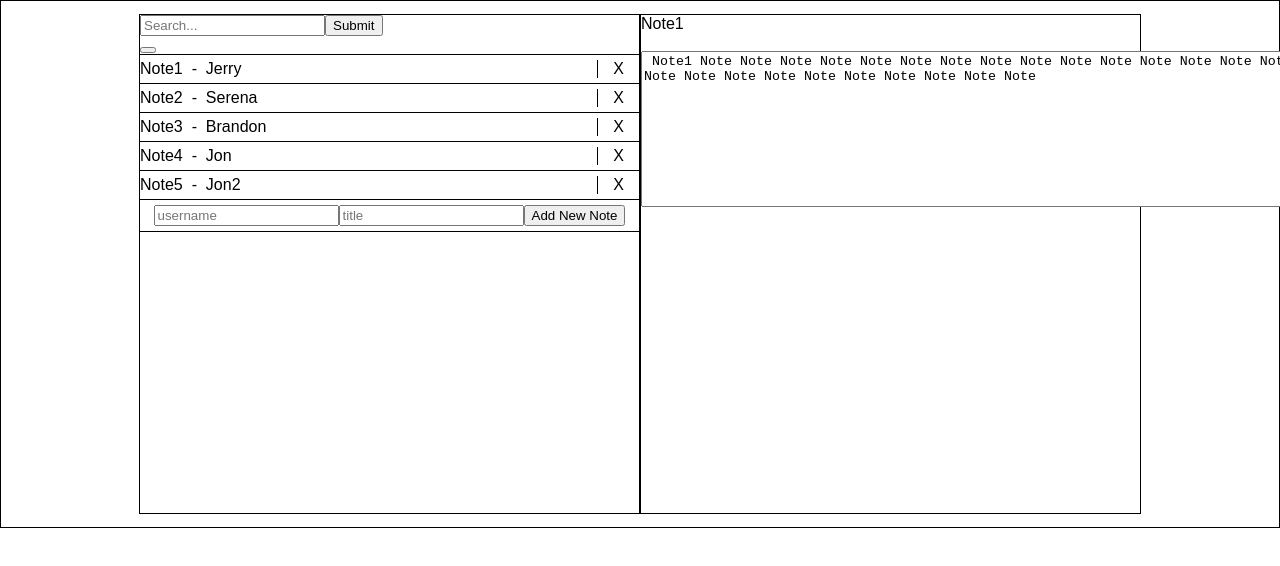
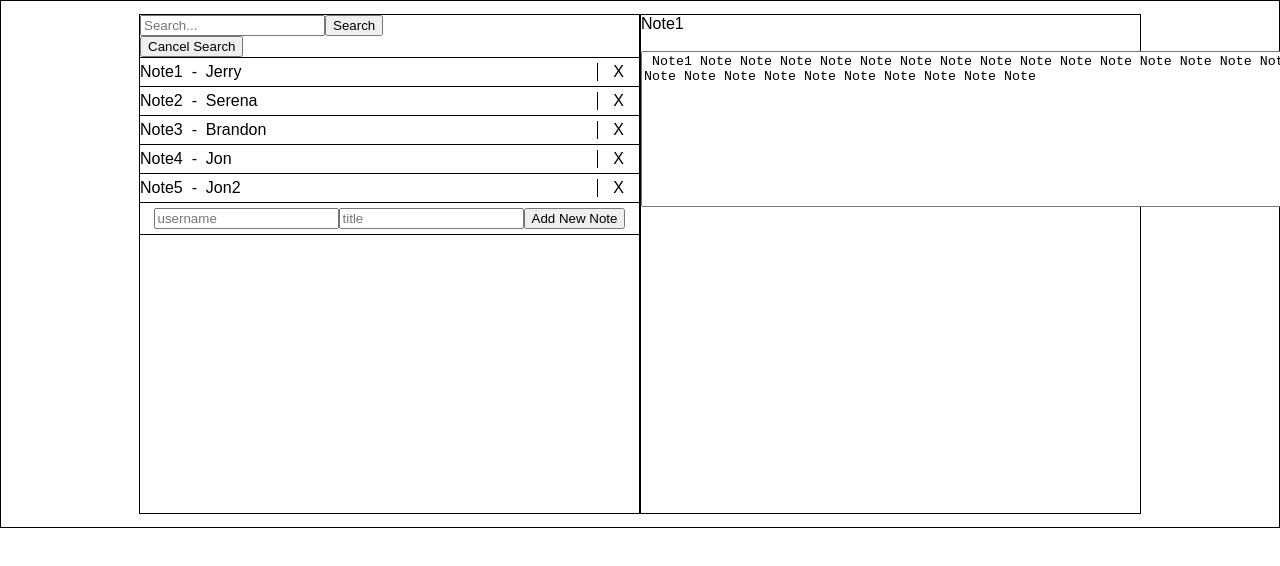
Before and after one commit to JerryKu/Notes_Application, a React (Create React App) app: page / in a window 1280 px wide. Shown: the top 566 px of the page. Built offline with nearby package versions, Linux system fonts and the light colour scheme.

Commit message:
cleaning up search bar

```diff
--- a/src/App.js
+++ b/src/App.js
@@ -51,7 +51,7 @@ class App extends React.Component {
       prevState.notes.splice(index,1)
       return{
         notes: prevState.notes,
-        display: this.state.notes,
+        display: this.state.notes
       }
     })
   }
@@ -79,12 +79,11 @@ class App extends React.Component {
         display: searchArray,
       })
     }
-    cancelSearch(){
-      console.log("cancel");
-      this.setState({
-        display: this.state.notes,
-      })
-    }
+  cancelSearch(){
+    this.setState({
+      display: this.state.notes,
+    })
+  }
   render(){
     return(
       <div className='application'>
--- a/src/components/SearchBar.js
+++ b/src/components/SearchBar.js
@@ -25,9 +25,9 @@ class SearchBar extends Component {
     <div className='search-bar'>
       <form onSubmit={this.onSubmit}>
         <input type="text" value={this.state.searchPhrase} placeholder="Search..." onChange={(e)=> {this.handleSearchUpdate(e)}}/>
-        <input type="submit" value="Submit"/>
+        <input type="submit" value="Search"/>
       </form>
-      <button type="submit" onClick={this.props.cancelSearch} value="Cancel Search"/>
+      <button type="submit" onClick={this.props.cancelSearch} value="Cancel Search">Cancel Search</button>
     </div>
   )
   }
```
